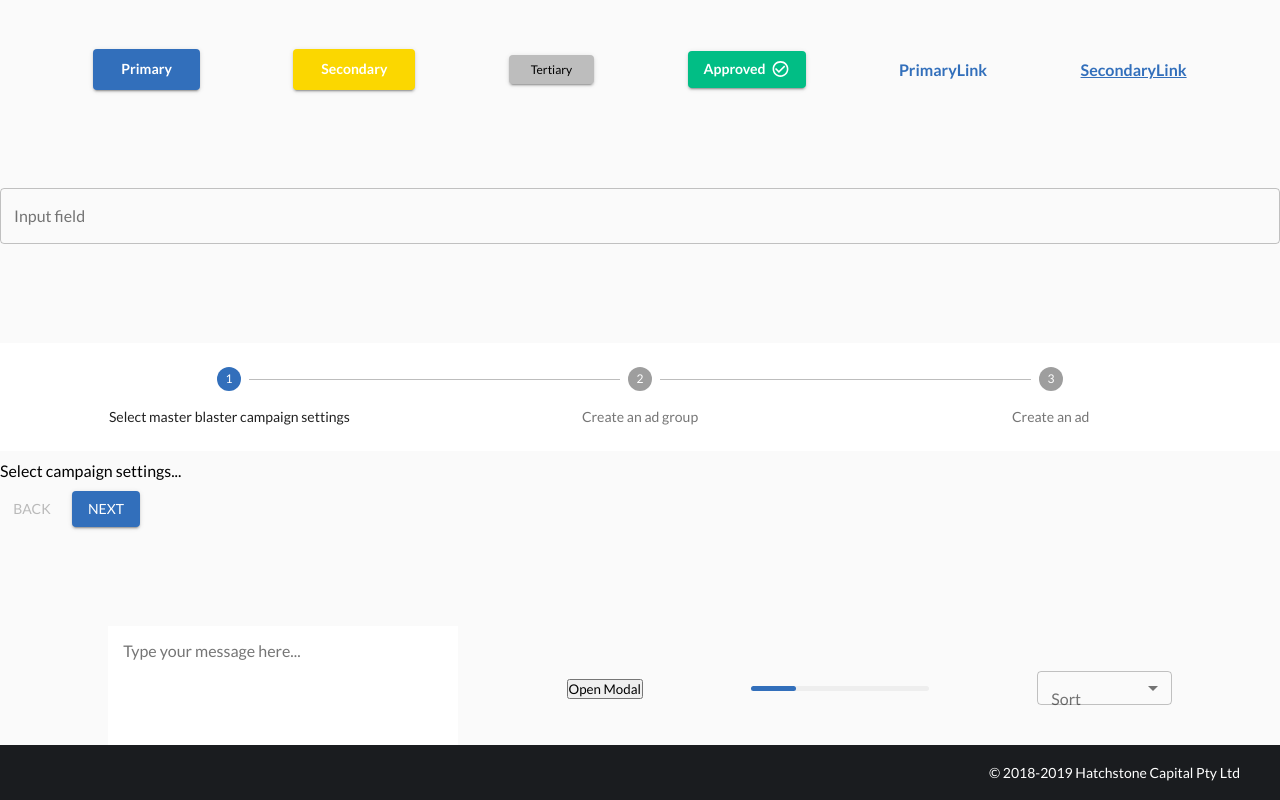
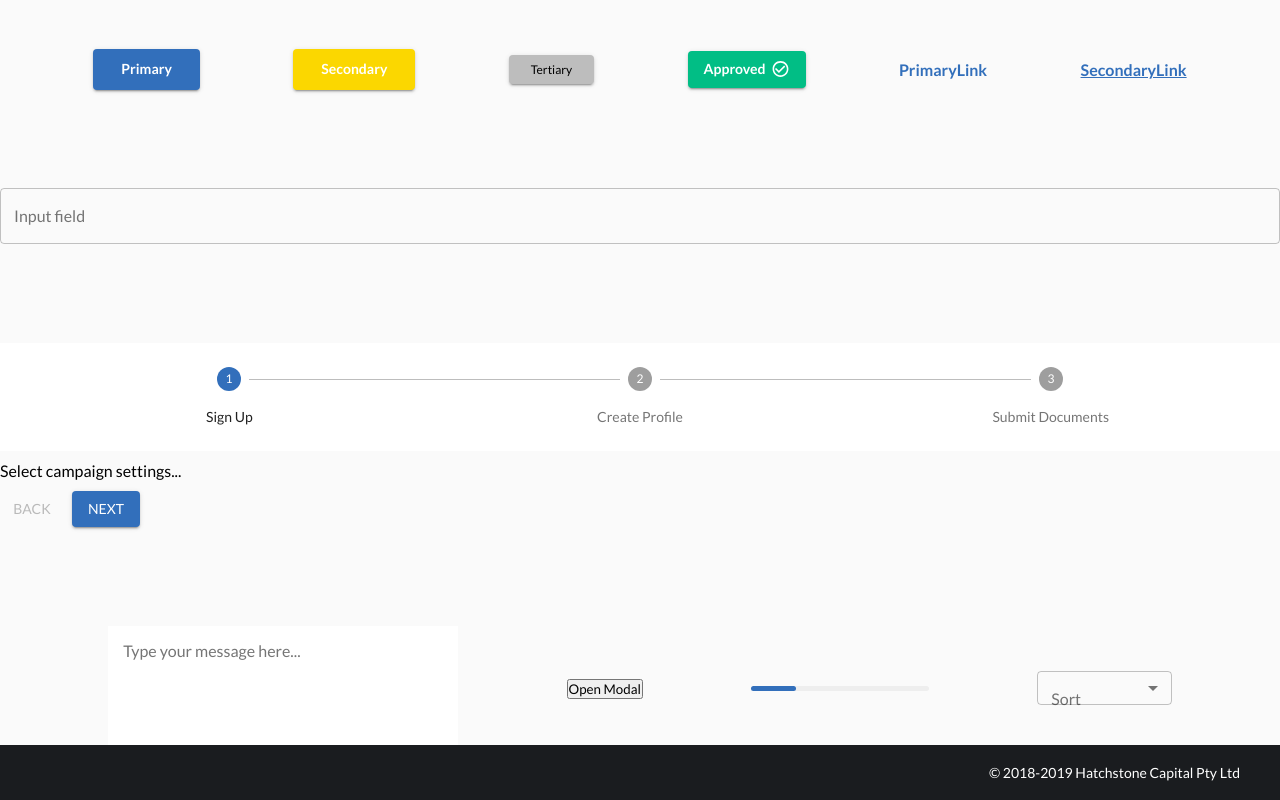
Before and after one commit to tomsmi321/hatchstone-frontend, a React (Create React App) app: page /ui-kit in a window 1280 px wide. Built offline with nearby package versions, Linux system fonts and the light colour scheme.

Commit message:
props added, Stepper now able to be reused dynamically throughout application

```diff
--- a/src/components/UIKit.jsx
+++ b/src/components/UIKit.jsx
@@ -31,7 +31,7 @@ const UIKit = () => {
       <PrimaryLink >PrimaryLink</PrimaryLink>
       <SecondaryLink underline="always">SecondaryLink</SecondaryLink>
       <TextField label="Input field"></TextField>
-      <Stepper />
+      <Stepper inputSteps={['Sign Up', 'Create Profile', 'Submit Documents']}/>
       <TextArea placeholder="Type your message here..."/>
       <SimpleModal />
       <Footer />
--- a/src/uiKit/Stepper.jsx
+++ b/src/uiKit/Stepper.jsx
@@ -19,8 +19,10 @@ const useStyles = makeStyles(theme => ({
   },
 }));
 
-function getSteps() {
-  return ['Select master blaster campaign settings', 'Create an ad group', 'Create an ad'];
+function getSteps(steps) {
+  // Spread the props array that was passed in so the Stepper can be dynamic with amount of steps it displays whenever it is rendered
+  // Allows Stepper to be a reusable component
+  return [...steps];
 }
 
 function getStepContent(stepIndex) {
@@ -36,10 +38,10 @@ function getStepContent(stepIndex) {
   }
 }
 
-export default function HorizontalLabelPositionBelowStepper() {
+export default function HorizontalLabelPositionBelowStepper({ inputSteps }) {
   const classes = useStyles();
   const [activeStep, setActiveStep] = React.useState(0);
-  const steps = getSteps();
+  const steps = getSteps(inputSteps);
 
   const handleNext = () => {
     setActiveStep(prevActiveStep => prevActiveStep + 1);
```
